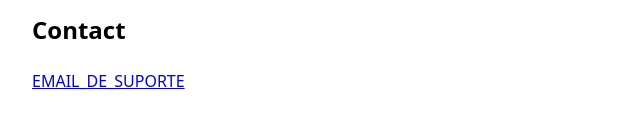
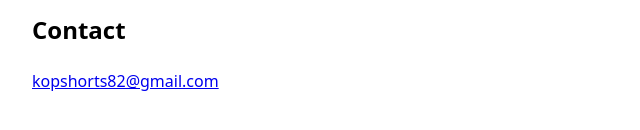
Before and after one commit to kopshorts82-code/kopshorts.github.io, a plain HTML site: page privacy.html in a window 1280 px wide. Shown: the part 742-872 px from the top of the page, 268-908 px from the left. Drawn offline with Linux system fonts and the light colour scheme.

Commit message:
Add files via upload

```diff
--- a/privacy.html
+++ b/privacy.html
@@ -33,6 +33,6 @@ including the Limited Use requirements. The app uses YouTube API Services; see a
 on request.</p>
 
 <h2>Contact</h2>
-<p><a href="mailto:EMAIL_DE_SUPORTE">EMAIL_DE_SUPORTE</a></p>
+<p><a href="mailto:EMAIL_DE_SUPORTE">kopshorts82@gmail.com</a></p>
 </body>
 </html>
```
